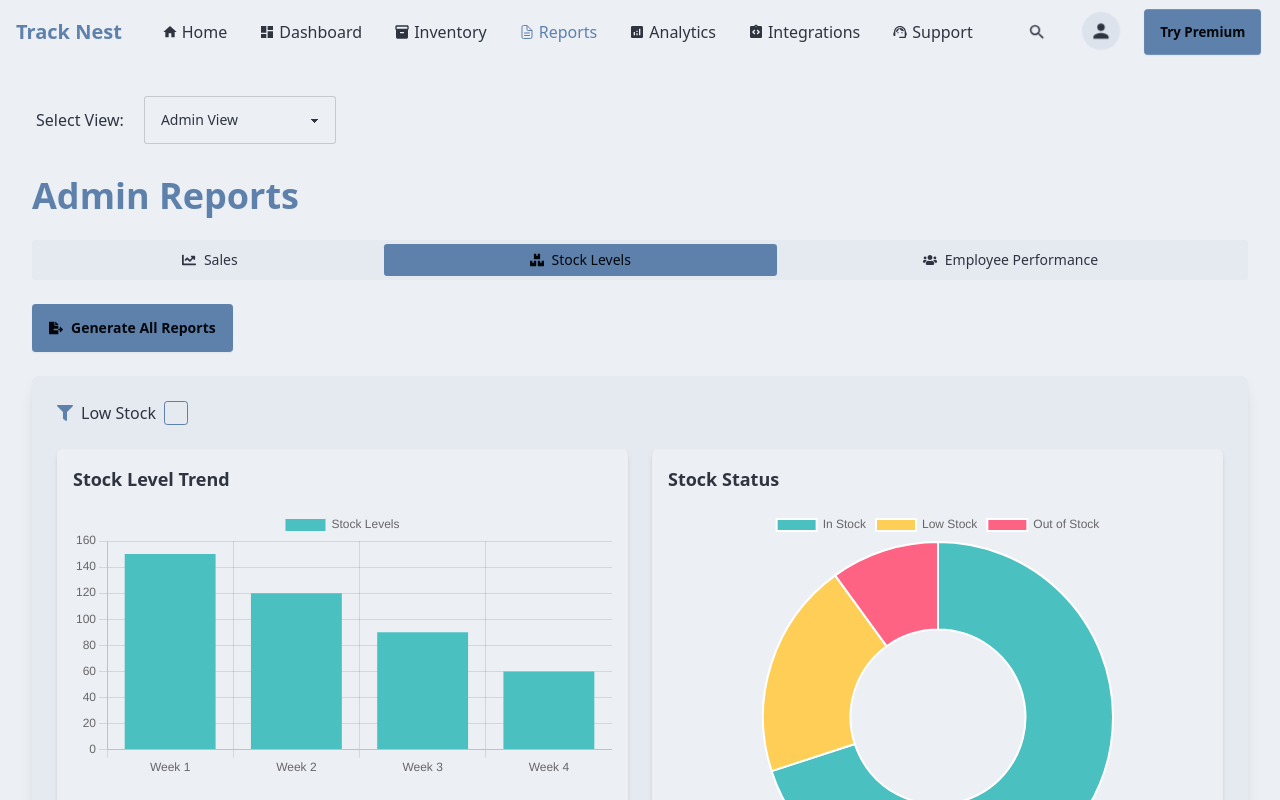
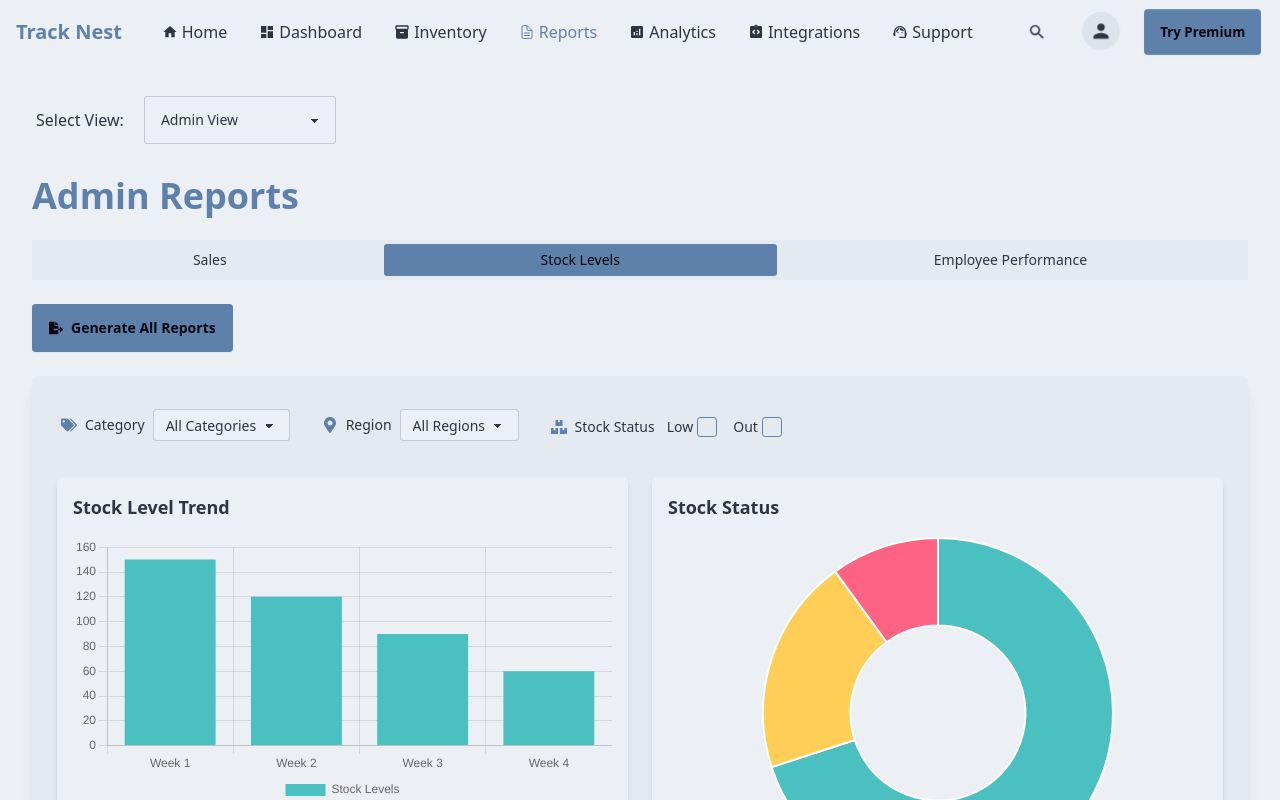
Before and after one commit to Mah-mu-dul/tracknest, a React (Vite) app: page /reports in a window 1280 px wide. Both pictures are taken after a click on the link "Stock Levels". Shown: the top 800 px of the page. Built offline with nearby package versions, Linux system fonts and the light colour scheme.

Commit message:
sales section bug fixed

```diff
--- a/src/components/reports-analysis/AdminFeatures.jsx
+++ b/src/components/reports-analysis/AdminFeatures.jsx
@@ -230,7 +230,9 @@ function AdminFeatures() {
           }`}
           onClick={() => setActiveTab("sales")}
         >
-          <FaChartLine /> Sales
+          <span className="md:hidden"><FaChartLine /></span>
+          <span className="hidden md:inline">Sales</span>
+          <span className="md:hidden">Sales</span>
         </a>
         <a
           className={`tab gap-2 ${
@@ -238,7 +240,9 @@ function AdminFeatures() {
           }`}
           onClick={() => setActiveTab("stock")}
         >
-          <FaBoxes /> Stock Levels
+          <span className="md:hidden"><FaBoxes /></span>
+          <span className="hidden md:inline">Stock Levels</span>
+          <span className="md:hidden">Stock</span>
         </a>
         <a
           className={`tab gap-2 ${
@@ -246,7 +250,9 @@ function AdminFeatures() {
           }`}
           onClick={() => setActiveTab("employee")}
         >
-          <FaUsers /> Employee Performance
+          <span className="md:hidden"><FaUsers /></span>
+          <span className="hidden md:inline">Employee Performance</span>
+          <span className="md:hidden">Employee</span>
         </a>
       </div>
 
--- a/src/components/reports-analysis/adminFeatures/StockReport.jsx
+++ b/src/components/reports-analysis/adminFeatures/StockReport.jsx
@@ -1,5 +1,10 @@
 import { Bar, Doughnut } from 'react-chartjs-2';
-import { FaFilter } from 'react-icons/fa';
+import {
+  FaFilter,
+  FaMapMarkerAlt,
+  FaTags,
+  FaBoxes
+} from 'react-icons/fa';
 import { motion } from 'framer-motion';
 
 function StockReport({ filters, setFilters, chartConfigs, renderTable }) {
@@ -10,19 +15,67 @@ function StockReport({ filters, setFilters, chartConfigs, renderTable }) {
       transition={{ duration: 0.5 }}
       className="card card-bordered bg-base-200 shadow-lg p-4 sm:p-6"
     >
+      {/* Filter Controls */}
       <div className="flex flex-col sm:flex-row flex-wrap gap-4 sm:gap-6 mb-4 sm:mb-6">
-        {/* Filter Controls */}
-        <label className="flex items-center gap-2 cursor-pointer">
-          <FaFilter className="text-primary" />
-          <span className="label-text text-sm sm:text-base">Low Stock</span>
-          <input
-            type="checkbox"
-            className="checkbox checkbox-primary checkbox-sm sm:checkbox-md"
-            checked={filters.lowStock}
-            onChange={(e) => setFilters(prev => ({...prev, lowStock: e.target.checked}))}
-          />
+        <div className="form-control">
+          <label className="label cursor-pointer gap-2">
+            <FaTags className="text-primary" />
+            <span className="label-text">Category</span>
+            <select
+              className="select select-bordered select-sm"
+              value={filters.category}
+              onChange={(e) => setFilters(prev => ({...prev, category: e.target.value}))}
+            >
+              <option value="">All Categories</option>
+              <option value="electronics">Electronics</option>
+              <option value="clothing">Clothing</option>
+              <option value="food">Food</option>
+            </select>
+          </label>
+        </div>
+
+        <div className="form-control">
+          <label className="label cursor-pointer gap-2">
+            <FaMapMarkerAlt className="text-primary" />
+            <span className="label-text">Region</span>
+            <select
+              className="select select-bordered select-sm"
+              value={filters.region}
+              onChange={(e) => setFilters(prev => ({...prev, region: e.target.value}))}
+            >
+              <option value="">All Regions</option>
+              <option value="north">North</option>
+              <option value="south">South</option>
+              <option value="east">East</option>
+              <option value="west">West</option>
+            </select>
+          </label>
+        </div>
+
+        <label className="label cursor-pointer gap-2">
+          <FaBoxes className="text-primary" />
+          <span className="label-text">Stock Status</span>
+          <div className="flex gap-2">
+            <label className="cursor-pointer label gap-1">
+              <span className="label-text">Low</span>
+              <input
+                type="checkbox"
+                className="checkbox checkbox-primary checkbox-sm"
+                checked={filters.lowStock}
+                onChange={(e) => setFilters(prev => ({...prev, lowStock: e.target.checked}))}
+              />
+            </label>
+            <label className="cursor-pointer label gap-1">
+              <span className="label-text">Out</span>
+              <input
+                type="checkbox"
+                className="checkbox checkbox-primary checkbox-sm"
+                checked={filters.outOfStock}
+                onChange={(e) => setFilters(prev => ({...prev, outOfStock: e.target.checked}))}
+              />
+            </label>
+          </div>
         </label>
-        {/* ... existing filter controls ... */}
       </div>
 
       {/* Charts */}
@@ -36,7 +89,11 @@ function StockReport({ filters, setFilters, chartConfigs, renderTable }) {
                 options={{
                   responsive: true,
                   maintainAspectRatio: true,
-                  aspectRatio: window.innerWidth < 640 ? 1 : 2
+                  plugins: {
+                    legend: {
+                      position: 'bottom'
+                    }
+                  }
                 }}
               />
             )}
@@ -46,7 +103,12 @@ function StockReport({ filters, setFilters, chartConfigs, renderTable }) {
                   data={chart.data}
                   options={{
                     responsive: true,
-                    maintainAspectRatio: true
+                    maintainAspectRatio: true,
+                    plugins: {
+                      legend: {
+                        position: 'bottom'
+                      }
+                    }
                   }}
                 />
               </div>
```
